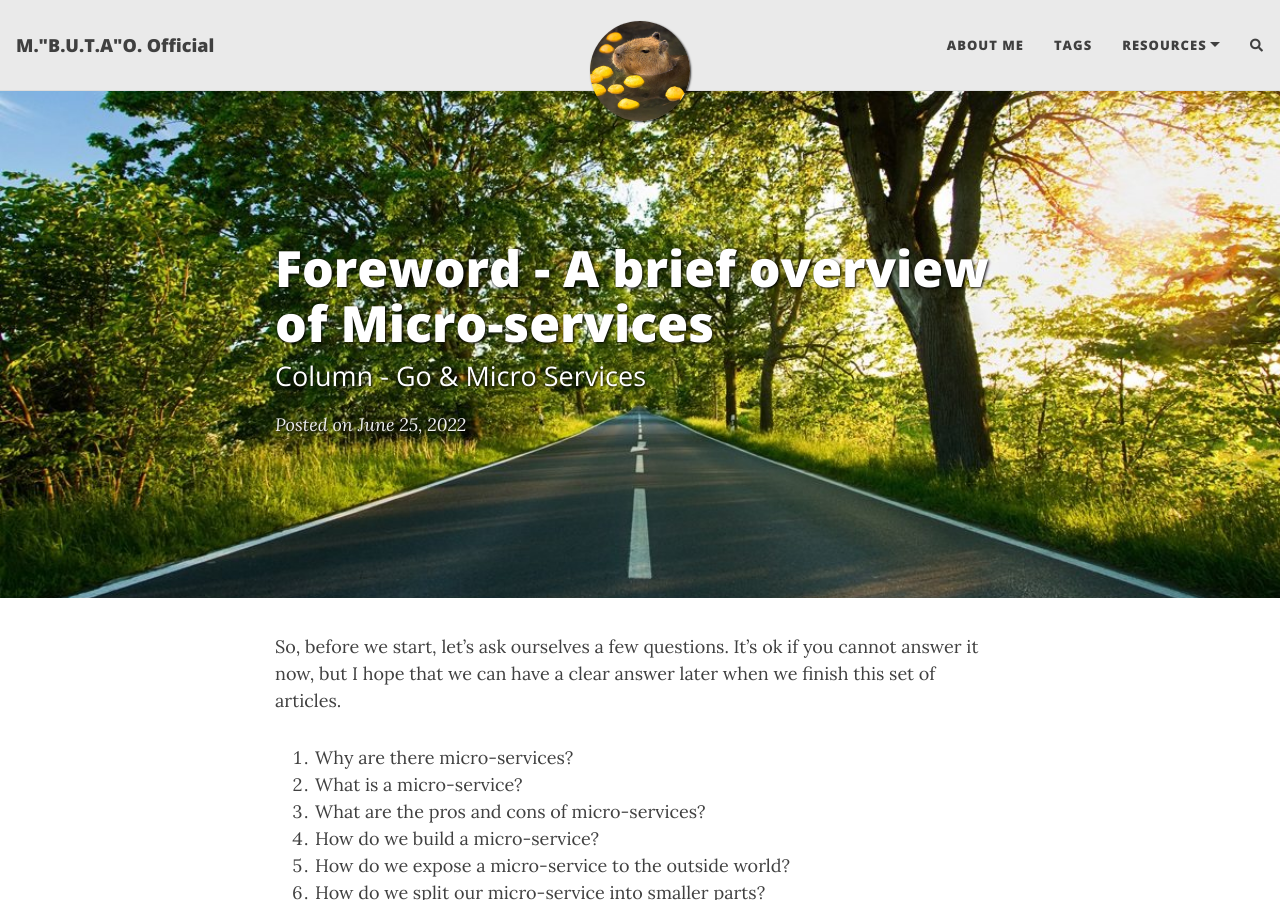
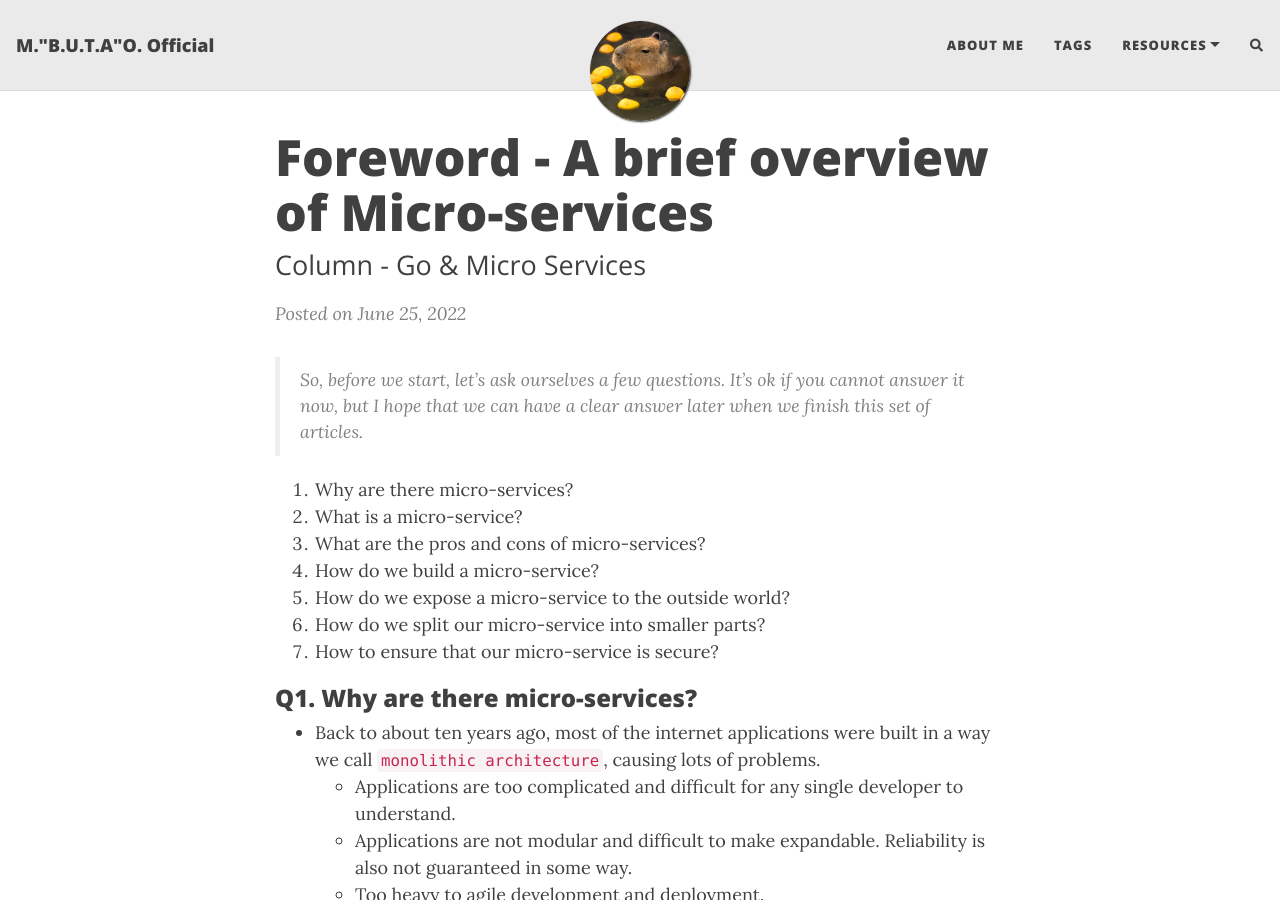
Before and after one commit to mizumoto-cn/mizumoto-cn.github.io, a Jekyll site: the page built from _posts/2022-06-25-Go-and-MicroServices-Foreword.md, in a window 1280 px wide and 900 px high. Built offline with Jekyll 4.4.1, drawn with Linux system fonts in a browser that asks for light colours; nearby versions of some CDN libraries; comment, search, counter and statistics services are not loaded.

Commit message:
what about no cover img

```diff
--- a/_posts/2022-06-25-Go-and-MicroServices-Foreword.md
+++ b/_posts/2022-06-25-Go-and-MicroServices-Foreword.md
@@ -2,13 +2,12 @@
 layout: post
 title: Foreword - A brief overview of Micro-services
 subtitle: Column - Go & Micro Services
-cover-img: /assets/img/path.jpg
 thumbnail-img: ""
 share-img: /assets/img/path.jpg
 tags: [Go]
 ---
 
-So, before we start, let's ask ourselves a few questions. It's ok if you cannot answer it now, but I hope that we can have a clear answer later when we finish this set of articles.
+> So, before we start, let's ask ourselves a few questions. It's ok if you cannot answer it now, but I hope that we can have a clear answer later when we finish this set of articles.
 
 1. Why are there micro-services?
 2. What is a micro-service?
```
